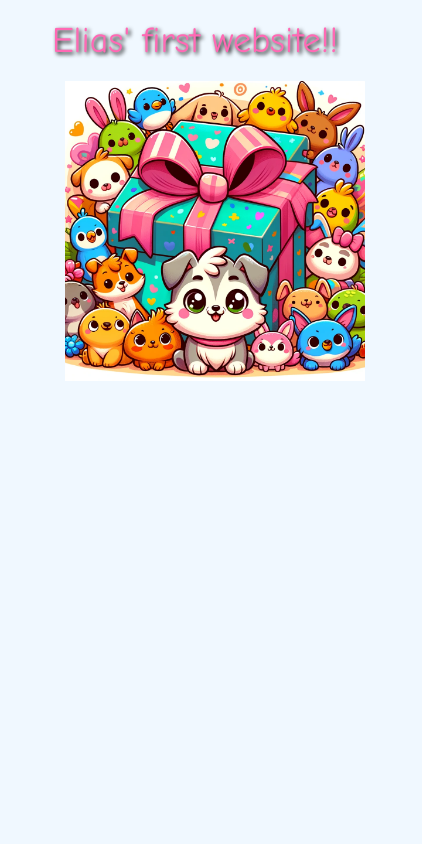
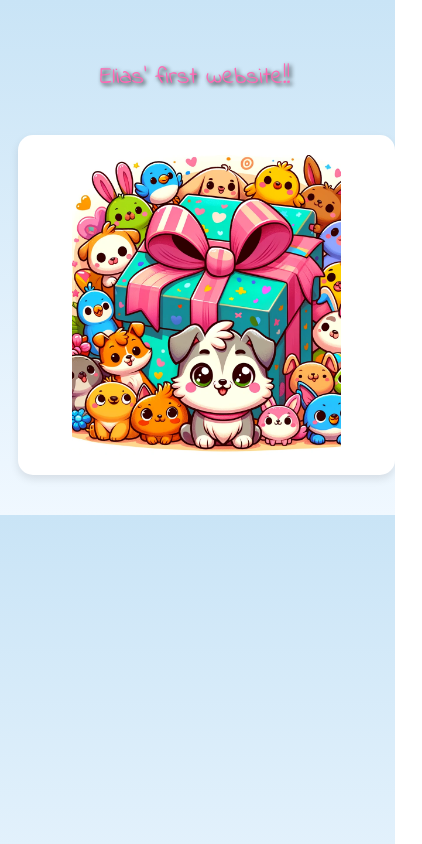
Before and after one commit to stenver/Elias, a plain HTML site: page index.html in a window 390 px wide. Shown: the whole page, 422 px wide, since content can reach past the window. Drawn offline with Linux system fonts and the light colour scheme.

Commit message:
Update style.css

```diff
--- a/style.css
+++ b/style.css
@@ -1,7 +1,9 @@
+@import url('https://fonts.googleapis.com/css2?family=Indie+Flower&display=swap');
+
 body {
     font-family: Arial, sans-serif;
     text-align: center;
-    background-color: #f0f8ff; /* Light blue background */
+    background: linear-gradient(to bottom, #c9e4f6, #f0f8ff); /* Light blue gradient */
 }
 
 .container {
@@ -10,15 +12,36 @@ body {
     max-width: 600px;
     margin: 0 auto;
     padding: 20px;
+    width: 90%;
+    padding: 20px;
+    background-color: #ffffff; /* White background for the content area */
+    box-shadow: 0 4px 8px rgba(0, 0, 0, 0.1); /* Soft shadow around the content area */
+    border-radius: 15px; /* Rounded corners for the content box */
+    padding: 20px; /* Space inside the content box */
+    margin-top: 40px; /* Space above the content box */
+    margin-bottom: 40px; /* Space below the content box */
 }
 
 .title {
-    font-family: 'Comic Sans MS', cursive, sans-serif; /* This is just an example, you can choose any font */
+    font-family: 'Indie Flower', cursive; /* This is a playful font from Google Fonts */
     text-align: center;
     font-size: 36px;
     color: #FF69B4; /* Bright pink color; feel free to choose your own */
     margin-top: 20px;
     text-shadow: 2px 2px 4px #000000; /* Adding a slight shadow for a popping effect */
+    margin-top: 40px; /* Adjust as needed */
+    padding-top: 20px; /* Adjust as needed */
+}
+
+.button:hover {
+    transform: scale(1.05); /* Slightly enlarges the button */
+    background-color: #5CB85C; /* Slightly darker shade when hovered */
+}
+
+.button {
+    /* existing styles */
+    min-width: 100px; /* Minimum width for easy clickability */
+    font-size: 18px; /* Larger font size for readability */
 }
 
 .package {
@@ -47,6 +70,19 @@ body {
     cursor: pointer;
 }
 
+@keyframes openPackage {
+    from {
+        transform: scale(0.9);
+    }
+    to {
+        transform: scale(1);
+    }
+}
+
+#openedPackage.show {
+    animation: openPackage 0.3s ease-in-out forwards;
+}
+
 .hidden {
     display: none;
 }
@@ -54,3 +90,19 @@ body {
 .show {
     display: block;
 }
+
+/* Responsive media query for smaller screens */
+@media (max-width: 768px) {
+    .title {
+        font-size: 24px; /* Smaller font size for small screens */
+    }
+    .package {
+        width: 80%; /* Larger relative width on small screens */
+    }
+}
+@media (max-width: 768px) {
+    .container {
+        margin-left: 10px;
+        margin-right: 10px;
+    }
+}
```
